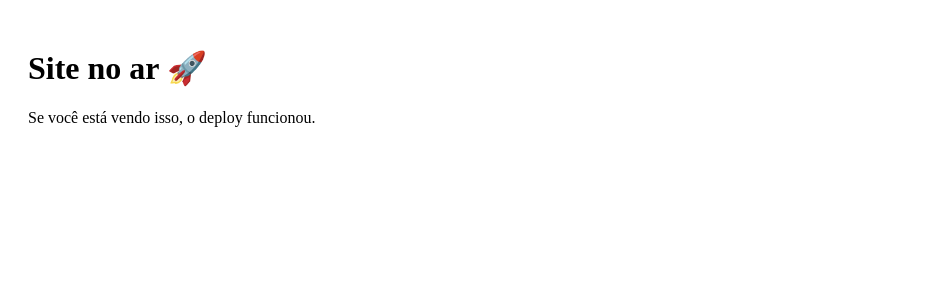
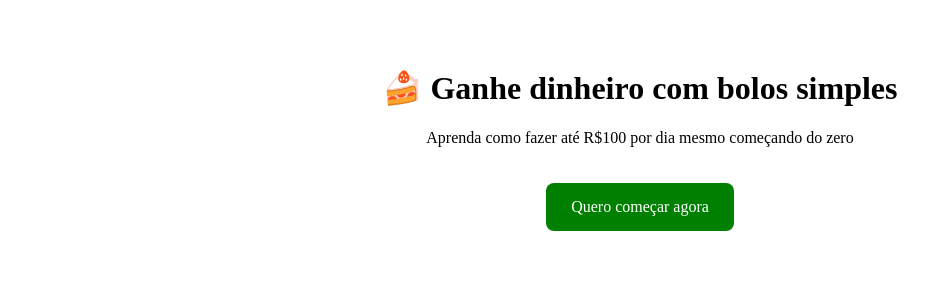
Before and after one commit to hotmailofa-rgb/renda-bolos1, a React (Vite) app: page / in a window 1280 px wide. Shown: the top 300 px of the page, without its empty margins (0-931 px from the left). Built offline with nearby package versions, Linux system fonts and the light colour scheme.

Commit message:
Update App.jsx

```diff
--- a/src/App.jsx
+++ b/src/App.jsx
@@ -1,8 +1,23 @@
 export default function App() {
   return (
-    <div style={{ padding: 20 }}>
-      <h1>Site no ar 🚀</h1>
-      <p>Se você está vendo isso, o deploy funcionou.</p>
+    <div style={{ textAlign: "center", padding: "40px" }}>
+      <h1>🍰 Ganhe dinheiro com bolos simples</h1>
+      <p>Aprenda como fazer até R$100 por dia mesmo começando do zero</p>
+
+      <a
+        href="https://pay.hotmart.com/E78386330G"
+        style={{
+          display: "inline-block",
+          marginTop: "20px",
+          padding: "15px 25px",
+          background: "green",
+          color: "#fff",
+          borderRadius: "8px",
+          textDecoration: "none",
+        }}
+      >
+        Quero começar agora
+      </a>
     </div>
   );
 }
```
